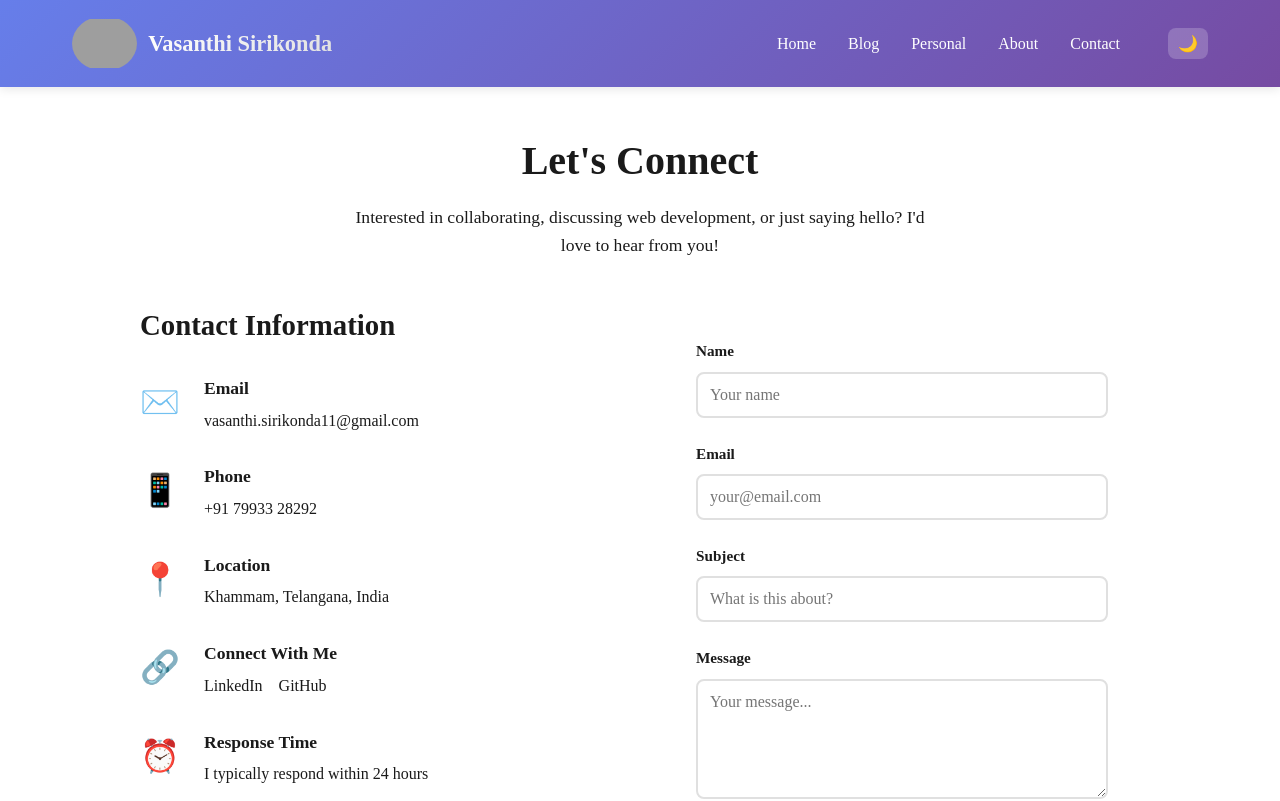
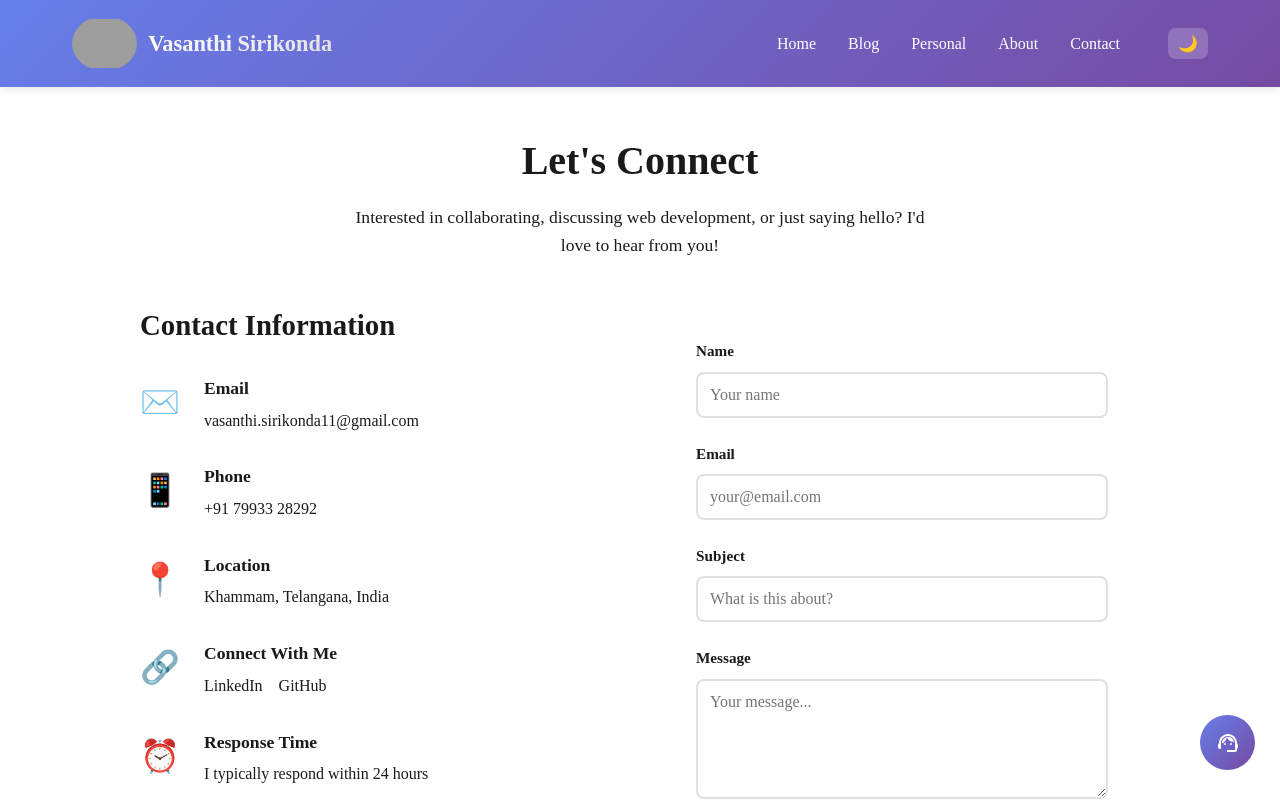
Before and after one commit to VasanthiSirikonda/My_Blog, a React (Vite) app: page /contact in a window 1280 px wide. Shown: the top 801 px of the page. Built offline with nearby package versions, Linux system fonts and the light colour scheme; grey boxes are pictures that could not be loaded.

Commit message:
Added FloatingContact

```diff
--- a/package.json
+++ b/package.json
@@ -15,6 +15,7 @@
     "leaflet-css": "^0.1.0",
     "react": "^19.2.4",
     "react-dom": "^19.2.4",
+    "react-icons": "^5.6.0",
     "react-leaflet": "^5.0.0",
     "react-router-dom": "^6.0.0"
   },
--- a/src/App.tsx
+++ b/src/App.tsx
@@ -12,6 +12,7 @@ import About from './pages/About';
 import Contact from './pages/Contact';
 
 import './App.css';
+import FloatingContact from './components/FloatingContact';
 
 // ✅ Theme type
 type Theme = "light" | "dark";
@@ -58,8 +59,10 @@ function App() {
             <Route path="/contact" element={<Contact />} />
           </Routes>
         </main>
+        <FloatingContact />
 
         <Footer />
+
       </div>
     </Router>
   );
--- /dev/null
+++ b/src/components/FloatingContact.css
@@ -0,0 +1,126 @@
+.sideWrapper {
+  position: fixed;
+  bottom: 30px;
+  right: 25px;
+  display: flex;
+  flex-direction: column;
+  align-items: center;
+  z-index: 999;
+}
+
+/* ICON CONTAINER */
+.iconContainer {
+  display: flex;
+  flex-direction: column;
+  gap: 12px;
+  margin-bottom: 12px;
+
+  opacity: 0;
+  transform: translateY(20px);
+  pointer-events: none;
+  transition: all 0.3s ease;
+}
+
+.iconContainer.show {
+  opacity: 1;
+  transform: translateY(0);
+  pointer-events: auto;
+}
+
+/* SOCIAL LINK */
+.socialLink {
+  text-decoration: none;
+}
+
+/* ICON BOX */
+.iconBox {
+  width: 45px;
+  height: 45px;
+  border-radius: 50%;
+
+  display: flex;
+  align-items: center;
+  justify-content: center;
+
+  color: white;
+  font-size: 20px;
+
+  transition: all 0.3s ease;
+  cursor: pointer;
+}
+
+.iconBox:hover {
+  transform: scale(1.1);
+}
+
+/* BRAND COLORS */
+.iconBox.whatsapp {
+  background: #25D366;
+}
+
+.iconBox.instagram {
+  background: #E1306C;
+}
+
+.iconBox.portfolio {
+  background: #1877F2;
+}
+
+.iconBox.linkedin {
+  background: #0A66C2;
+}
+
+.iconBox.github {
+  background: #181717;
+}
+
+/* MAIN BUTTON */
+.mainBtn {
+  width: 55px;
+  height: 55px;
+  border-radius: 50%;
+
+  border: none;
+  outline: none;
+  cursor: pointer;
+
+  background: linear-gradient(135deg, #667eea, #764ba2);
+  color: white;
+  font-size: 24px;
+
+  display: flex;
+  align-items: center;
+  justify-content: center;
+
+  position: relative;
+  transition: all 0.3s ease;
+}
+
+.mainBtn:hover {
+  transform: scale(1.1);
+}
+
+/* PULSE EFFECT */
+.pulse {
+  position: absolute;
+  width: 100%;
+  height: 100%;
+  border-radius: 50%;
+  background: rgba(102, 126, 234, 0.4);
+  animation: pulseAnim 1.5s infinite;
+  z-index: -1;
+}
+
+@keyframes pulseAnim {
+  0% {
+    transform: scale(1);
+    opacity: 0.7;
+  }
+  70% {
+    transform: scale(1.5);
+    opacity: 0;
+  }
+  100% {
+    opacity: 0;
+  }
+}
--- /dev/null
+++ b/src/components/FloatingContact.tsx
@@ -0,0 +1,98 @@
+import { useState } from "react";
+import "./FloatingContact.css";
+
+import {
+  FaWhatsapp,
+  // FaInstagram,
+  FaLinkedin,
+  FaGithub,
+  FaGlobe,
+  FaTimes
+} from "react-icons/fa";
+import { MdSupportAgent } from "react-icons/md";
+
+const FloatingContact = () => {
+  const [open, setOpen] = useState(false);
+
+  return (
+    <div className="sideWrapper">
+
+      {/* Icons */}
+      <div className={`iconContainer ${open ? "show" : ""}`}>
+
+        <a
+          href="https://wa.me/7993328292"
+          target="_blank"
+          rel="noopener noreferrer"
+          className="socialLink"
+          title="WhatsApp"
+        >
+          <div className="iconBox whatsapp">
+            <FaWhatsapp />
+          </div>
+        </a>
+
+        {/* <a
+          href="https://www.instagram.com/amit.boundless_/"
+          target="_blank"
+          rel="noopener noreferrer"
+          className="socialLink"
+          title="Instagram"
+        >
+          <div className="iconBox instagram">
+            <FaInstagram />
+          </div>
+        </a> */}
+
+        <a
+          href="https://vasanthi-sirikonda-portfolio.netlify.app/"
+          target="_blank"
+          rel="noopener noreferrer"
+          className="socialLink"
+          title="Portfolio"
+        >
+          <div className="iconBox portfolio">
+            <FaGlobe />
+          </div>
+        </a>
+
+        <a
+          href="https://www.linkedin.com/in/vasanthisirikonda/"
+          target="_blank"
+          rel="noopener noreferrer"
+          className="socialLink"
+          title="LinkedIn"
+        >
+          <div className="iconBox linkedin">
+            <FaLinkedin />
+          </div>
+        </a>
+
+        <a
+          href="https://github.com/VasanthiSirikonda/"
+          target="_blank"
+          rel="noopener noreferrer"
+          className="socialLink"
+          title="GitHub"
+        >
+          <div className="iconBox github">
+            <FaGithub />
+          </div>
+        </a>
+
+      </div>
+
+      {/* Main Button */}
+      <button
+        className="mainBtn"
+        onClick={() => setOpen(!open)}
+        aria-label="Contact Options"
+      >
+        {open ? <FaTimes /> : <MdSupportAgent />}
+        <span className="pulse"></span>
+      </button>
+    </div>
+  );
+};
+
+export default FloatingContact;
```
